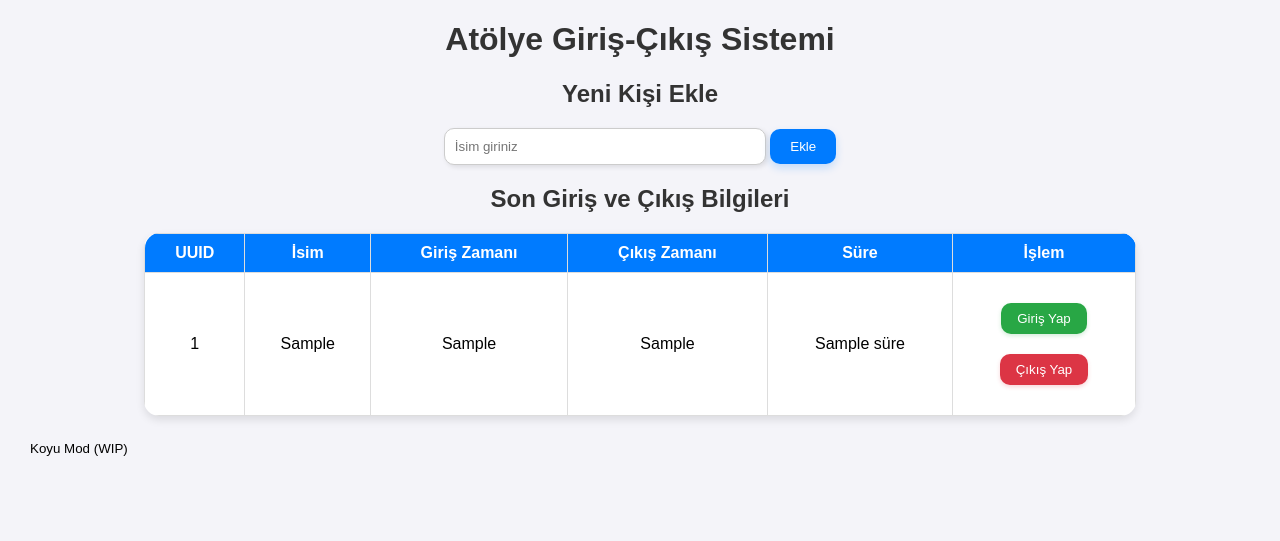
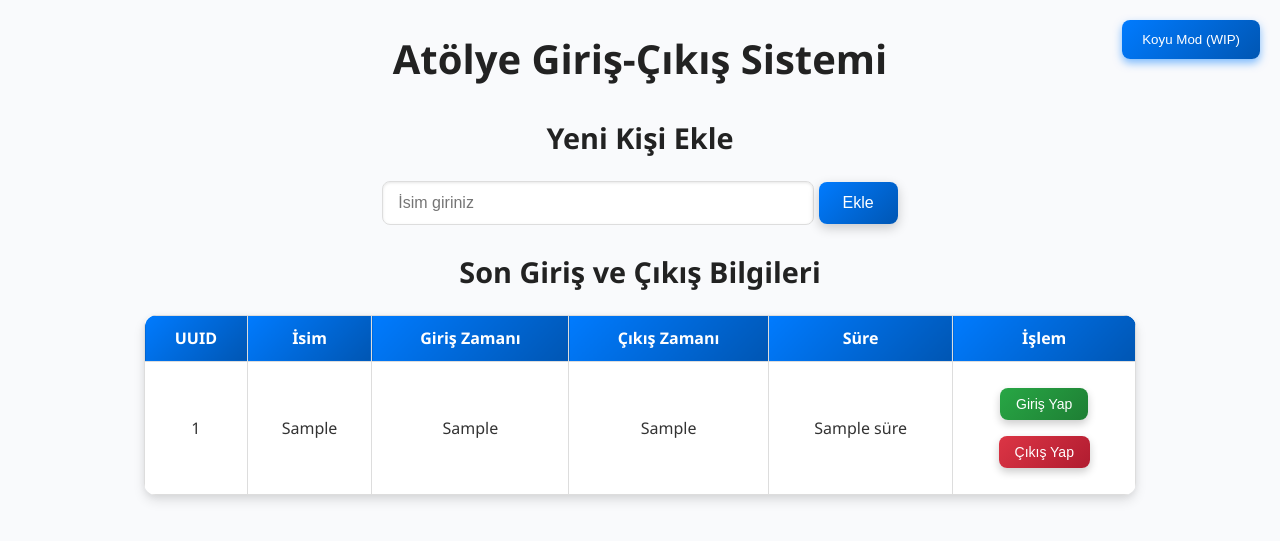
Before and after one commit to yigitrglr/Atolye-Takip-Sistemi, a Flask app: template templates/index.html in a window 1280 px wide. Shown: the top 541 px of the page. Run offline with Flask 3, Linux system fonts and the light colour scheme; the template is opened without the code that fills it: most values are stand-ins (such as "Sample title", 1, 10 or a date in 2020).

Commit message:
big css update

```diff
--- a/static/styles.css
+++ b/static/styles.css
@@ -1,70 +1,69 @@
+/* General Styling for Light Mode */
 body {
-    font-family: Arial, sans-serif;
+    font-family: 'Segoe UI', Arial, sans-serif;
     margin: 20px;
-    background-color: #f4f4f9;
-}
-
-h1, h2 {
-    text-align: center;
+    background-color: #f9fafc;
     color: #333;
-}
-
-form {
-    margin: 20px auto;
-    text-align: center;
-}
-
-form input[type="text"] {
-    padding: 10px;
-    width: 300px;
-    border: 1px solid #ccc;
-    border-radius: 10px; /* yuvarlaklaştırma */
-    box-shadow: 2px 2px 5px rgba(0, 0, 0, 0.1);
-}
-
-form button {
-    padding: 10px 20px;/* General Styling for Light Mode */
-body {
-    font-family: Arial, sans-serif;
-    margin: 20px;
-    background-color: #f4f4f9;
-    color: #333;
+    line-height: 1.6;
+    transition: background-color 0.5s ease, color 0.5s ease;
 }
 
 /* Headings */
 h1, h2 {
     text-align: center;
-    color: #333;
+    color: #222;
+    margin-bottom: 20px;
+    transition: color 0.5s ease;
+}
+
+h1 {
+    font-size: 2.5em;
+}
+
+h2 {
+    font-size: 1.8em;
 }
 
 /* Forms */
 form {
-    margin: 8px auto;
+    margin: 16px auto;
     text-align: center;
 }
 
 form input[type="text"] {
-    padding: 10px;
-    width: 300px;
-    border: 1px solid #ccc;
-    border-radius: 10px;
-    box-shadow: 2px 2px 5px rgba(0, 0, 0, 0.1);
+    padding: 12px 15px;
+    width: 80%;
+    max-width: 400px;
+    border: 1px solid #ddd;
+    border-radius: 8px;
+    font-size: 16px;
+    background-color: #fff;
+    color: #333;
+    transition: box-shadow 0.3s, border-color 0.3s, background-color 0.3s ease, color 0.3s ease;
+    box-shadow: inset 0 1px 3px rgba(0, 0, 0, 0.1); /* Inner shadow */
+}
+
+form input[type="text"]:focus {
+    border-color: #007BFF;
+    box-shadow: 0 0 10px rgba(0, 123, 255, 0.7);
+    outline: none;
 }
 
 form button {
-    padding: 10px 20px;
-    background-color: #007BFF;
+    padding: 12px 24px;
+    background: linear-gradient(135deg, #007BFF, #0056b3);
     color: white;
     border: none;
-    border-radius: 10px;
+    border-radius: 8px;
+    font-size: 16px;
     cursor: pointer;
-    box-shadow: 0 4px 8px rgba(0, 123, 255, 0.2);
-    transition: background-color 0.3s, transform 0.2s;
+    transition: transform 0.3s, box-shadow 0.3s ease-in-out;
+    box-shadow: 0 4px 12px rgba(0, 0, 0, 0.2); /* Softer, larger shadow */
 }
 
 form button:hover {
-    background-color: #0056b3;
-    transform: translateY(-2px);
+    transform: translateY(-3px);
+    box-shadow: 0 8px 16px rgba(0, 0, 0, 0.3); /* Deeper shadow on hover */
 }
 
 /* Tables */
@@ -72,334 +71,154 @@
     width: 80%;
     margin: 20px auto;
     border-collapse: collapse;
-    background: white;
-    box-shadow: 0 4px 8px rgba(0, 0, 0, 0.1);
-    border-radius: 15px;
+    border-radius: 12px;
+    background-color: #ffffff;
+    color: #333;
+    box-shadow: 0 6px 12px rgba(0, 0, 0, 0.1), 0 2px 6px rgba(0, 0, 0, 0.06); /* Multiple shadows */
     overflow: hidden;
+    transition: background-color 0.5s ease, color 0.5s ease;
 }
 
 table th, table td {
+    padding: 10px;
+    text-align: center;
     border: 1px solid #ddd;
-    padding: 8px;
-    text-align: center;
 }
 
 table th {
-    background-color: #007BFF;
+    background: linear-gradient(135deg, #007BFF, #0056b3);
+    color: white;
+    font-weight: bold;
+}
+
+table th:first-child {
+    border-top-left-radius: 12px;
+}
+
+table th:last-child {
+    border-top-right-radius: 12px;
+}
+
+table tr:nth-child(even) {
+    background-color: #f7f9fc;
+}
+
+table tr:hover {
+    background-color: #eef3f8;
+    transition: background-color 0.3s ease;
+}
+
+/* Action Buttons */
+.giris-buton, .cikis-buton {
+    padding: 8px 16px;
+    border: none;
+    border-radius: 8px;
+    font-size: 14px;
+    cursor: pointer;
+    transition: transform 0.3s, box-shadow 0.3s ease-in-out;
+    box-shadow: 0 4px 8px rgba(0, 0, 0, 0.2); /* Static shadow */
+}
+
+.giris-buton {
+    background: linear-gradient(135deg, #28a745, #1e7e34);
     color: white;
 }
 
-table th:first-child {
-    border-top-left-radius: 15px;
-}
-
-table th:last-child {
-    border-top-right-radius: 15px;
-}
-
-table tr:nth-child(even) {
-    background-color: #f9f9f9;
-}
-
-table tr:hover {
-    background-color: #f1f1f1;
-}
-
-/* Buttons */
-button {
-    padding: 5px 10px;
-    background-color: initial;
-    color: initial;
-    border: none;
-    border-radius: 10px;
-    cursor: pointer;
-    box-shadow: none;
-    transition: background-color 0.3s, transform 0.2s;
-}
-
-.giris-buton {
-    background-color: #28a745;
-    color: white;
-    padding: 8px 16px;
-    border: none;
-    border-radius: 10px;
-    cursor: pointer;
-    box-shadow: 0 2px 4px rgba(40, 167, 69, 0.2);
-    transition: background-color 0.3s, transform 0.2s;
-}
-
-.giris-buton:disabled {
-    background-color: #a5d6a7;
-    cursor: not-allowed;
-}
-
-.giris-buton:hover:not(:disabled) {
-    background-color: #218838;
-    transform: translateY(-2px);
+.giris-buton:hover {
+    transform: translateY(-3px);
+    box-shadow: 0 8px 16px rgba(0, 0, 0, 0.3); /* Deeper shadow on hover */
 }
 
 .cikis-buton {
-    background-color: #dc3545;
+    background: linear-gradient(135deg, #dc3545, #b01c30);
     color: white;
-    padding: 8px 16px;
-    border: none;
-    border-radius: 10px;
-    cursor: pointer;
-    box-shadow: 0 2px 4px rgba(220, 53, 69, 0.2);
-    transition: background-color 0.3s, transform 0.2s;
 }
 
-.cikis-buton:disabled {
-    background-color: #f5b5b7;
-    cursor: not-allowed;
-}
-
-.cikis-buton:hover:not(:disabled) {
-    background-color: #c82333;
-    transform: translateY(-2px);
-}
-
-/* Flash Messages */
-.flash-message {
-    background-color: #f8d7da;
-    color: #721c24;
-    border: 1px solid #f5c6cb;
-    padding: 10px;
-    margin: 10px auto;
-    width: 80%;
-    text-align: center;
-    border-radius: 5px;
-    box-shadow: 0 2px 4px rgba(0, 0, 0, 0.1);
-}
-
-/* Animations */
-@keyframes fadeIn {
-    from {
-        opacity: 0;
-        transform: translateY(-10px);
-    }
-    to {
-        opacity: 1;
-        transform: translateY(0);
-    }
-}
-
-body, table, .flash-message, button {
-    animation: fadeIn 0.5s ease-in-out;
+.cikis-buton:hover {
+    transform: translateY(-3px);
+    box-shadow: 0 8px 16px rgba(0, 0, 0, 0.3); /* Deeper shadow on hover */
 }
 
 /* Dark Mode */
 body.dark-mode {
-    background-color: #333;
-    color: #f4f4f9;
+    background-color: #121212;
+    color: #e4e4e4;
+    transition: background-color 0.5s ease, color 0.5s ease;
 }
 
 body.dark-mode table {
-    background-color: #444;
-    color: #ddd;
+    background-color: #222;
+    color: #ccc;
+    border-color: #444;
+    box-shadow: 0 6px 12px rgba(0, 0, 0, 0.6), 0 2px 6px rgba(0, 0, 0, 0.2); /* Multiple shadows */
+}
+
+body.dark-mode table tr:nth-child(even) {
+    background-color: #333;
+}
+
+body.dark-mode input[type="text"] {
+    background-color: #1e1e1e;
+    color: #e4e4e4;
+    border-color: #444;
+    box-shadow: inset 0 1px 3px rgba(0, 0, 0, 0.2); /* Inner shadow */
+}
+
+body.dark-mode input[type="text"]:focus {
+    border-color: #66B2FF;
+    box-shadow: 0 0 10px rgba(102, 178, 255, 0.7);
 }
 
 body.dark-mode .giris-buton {
-    background-color: #006400;
+    background: linear-gradient(135deg, #34eb77, #2ca35b);
+    box-shadow: 0 4px 10px rgba(52, 235, 119, 0.3); /* Softer shadow */
 }
 
 body.dark-mode .cikis-buton {
-    background-color: #8B0000;
+    background: linear-gradient(135deg, #ff4c61, #d83249);
+    box-shadow: 0 4px 10px rgba(255, 76, 97, 0.3); /* Softer shadow */
 }
 
-body.dark-mode .flash-message {
-    background-color: #5a1c1c;
-    color: #ffd6d6;
+body.dark-mode .dark-mode-toggle {
+    background: linear-gradient(135deg, #666, #333);
+    color: white;
+    box-shadow: 0 4px 10px rgba(0, 0, 0, 0.4); /* Softer shadow */
 }
 
-/* Dark Mode Toggle Button */
+/* Dark Mode Toggle */
 .dark-mode-toggle {
     position: fixed;
     top: 20px;
     right: 20px;
-    background-color: #007BFF;
+    padding: 12px 20px;
+    background: linear-gradient(135deg, #007BFF, #0056b3);
     color: white;
     border: none;
-    padding: 10px 20px;
-    border-radius: 20px;
+    border-radius: 8px;
     cursor: pointer;
-    box-shadow: 0 4px 8px rgba(0, 123, 255, 0.2);
-    transition: background-color 0.3s, transform 0.2s;
-}
-
-body.dark-mode .dark-mode-toggle {
-    background-color: #444;
-    color: #f4f4f9;
+    box-shadow: 0 4px 8px rgba(0, 123, 255, 0.5);
+    transition: transform 0.3s, background-color 0.5s ease, box-shadow 0.3s ease;
 }
 
 .dark-mode-toggle:hover {
-    transform: translateY(-2px);
+    transform: translateY(-3px);
+    box-shadow: 0 6px 12px rgba(0, 123, 255, 0.7);
 }
 
-/* Media Query for Responsiveness */
+/* Responsiveness */
 @media (max-width: 768px) {
     table {
         width: 100%;
         font-size: 14px;
     }
+
     form input[type="text"] {
-        width: 90%;
+        width: 100%;
+        font-size: 14px;
     }
-    button, .giris-buton, .cikis-buton {
+
+    form button, .giris-buton, .cikis-buton {
         padding: 10px;
         font-size: 14px;
     }
 }
-
-    background-color: #007BFF;
-    color: white;
-    border: none;
-    border-radius: 10px; /* yuvarlaklaştırma */
-    cursor: pointer;
-    box-shadow: 0 4px 8px rgba(0, 123, 255, 0.2);
-    transition: background-color 0.3s, transform 0.2s;
-}
-
-form button:hover {
-    background-color: #0056b3;
-    transform: translateY(-2px);
-}
-
-table {
-    width: 80%;
-    margin: 20px auto;
-    border-collapse: collapse;
-    background: white;
-    box-shadow: 0 4px 8px rgba(0, 0, 0, 0.1);
-    border-radius: 15px; /* yuvarlaklaştırma */
-    overflow: hidden;
-}
-
-table th, table td {
-    border: 1px solid #ddd;
-    padding: 10px;
-    text-align: center;
-}
-
-table th {
-    background-color: #007BFF;
-    color: white;
-}
-
-table th:first-child {
-    border-top-left-radius: 15px;
-}
-
-table th:last-child {
-    border-top-right-radius: 15px;
-}
-
-table tr:nth-child(even) {
-    background-color: #f9f9f9;
-}
-
-table tr:hover {
-    background-color: #f1f1f1;
-}
-
-button {
-    padding: 5px 10px;
-    background-color: initial; /* default tutma */
-    color: initial; /* default tutma */
-    border: none;
-    border-radius: 10px;
-    cursor: pointer;
-    box-shadow: none; /* shadow kaldırma sonra ekleriz belki */
-    transition: background-color 0.3s, transform 0.2s;
-}
-
-.giris-buton {
-    background-color: #28a745; /* Yeşil */
-    color: white;
-    padding: 8px 16px;
-    border: none;
-    border-radius: 10px;
-    cursor: pointer;
-    box-shadow: 0 2px 4px rgba(40, 167, 69, 0.2);
-    transition: background-color 0.3s, transform 0.2s;
-}
-
-.giris-buton:disabled {
-    background-color: #a5d6a7;
-    cursor: not-allowed;
-}
-
-.giris-buton:hover:not(:disabled) {
-    background-color: #218838;
-    transform: translateY(-2px);
-}
-
-.cikis-buton {
-    background-color: #dc3545; /* Kırmızı */
-    color: white;
-    padding: 8px 16px;
-    border: none;
-    border-radius: 10px;
-    cursor: pointer;
-    box-shadow: 0 2px 4px rgba(220, 53, 69, 0.2);
-    transition: background-color 0.3s, transform 0.2s;
-}
-
-.cikis-buton:disabled {
-    background-color: #f5b5b7;
-    cursor: not-allowed;
-}
-
-.cikis-buton:hover:not(:disabled) {
-    background-color: #c82333;
-    transform: translateY(-2px);
-}
-
-.flash-message {
-    background-color: #f8d7da;
-    color: #721c24;
-    border: 1px solid #f5c6cb;
-    padding: 10px;
-    margin: 10px auto;
-    width: 80%;
-    text-align: center;
-    border-radius: 5px;
-    box-shadow: 0 2px 4px rgba(0, 0, 0, 0.1);
-}
-
-button:active {
-    transform: scale(0.98);
-    box-shadow: 0 1px 3px rgba(0, 0, 0, 0.1);
-}
-
-@media (max-width: 768px) {
-    table {
-        width: 100%;
-        font-size: 14px;
-    }
-    form input[type="text"] {
-        width: 90%;
-    }
-    button, .giris-buton, .cikis-buton {
-        padding: 10px;
-        font-size: 14px;
-    }
-}
-
-body.dark-mode {
-    background-color: #333;
-    color: #f4f4f9;
-}
-
-body.dark-mode table {
-    background-color: #444;
-    color: #ddd;
-}
-
-body.dark-mode .giris-buton {
-    background-color: #006400;
-}
-
-body.dark-mode .cikis-buton {
-    background-color: #8B0000;
-}
```
Also changed, not shown: 1 other file.
